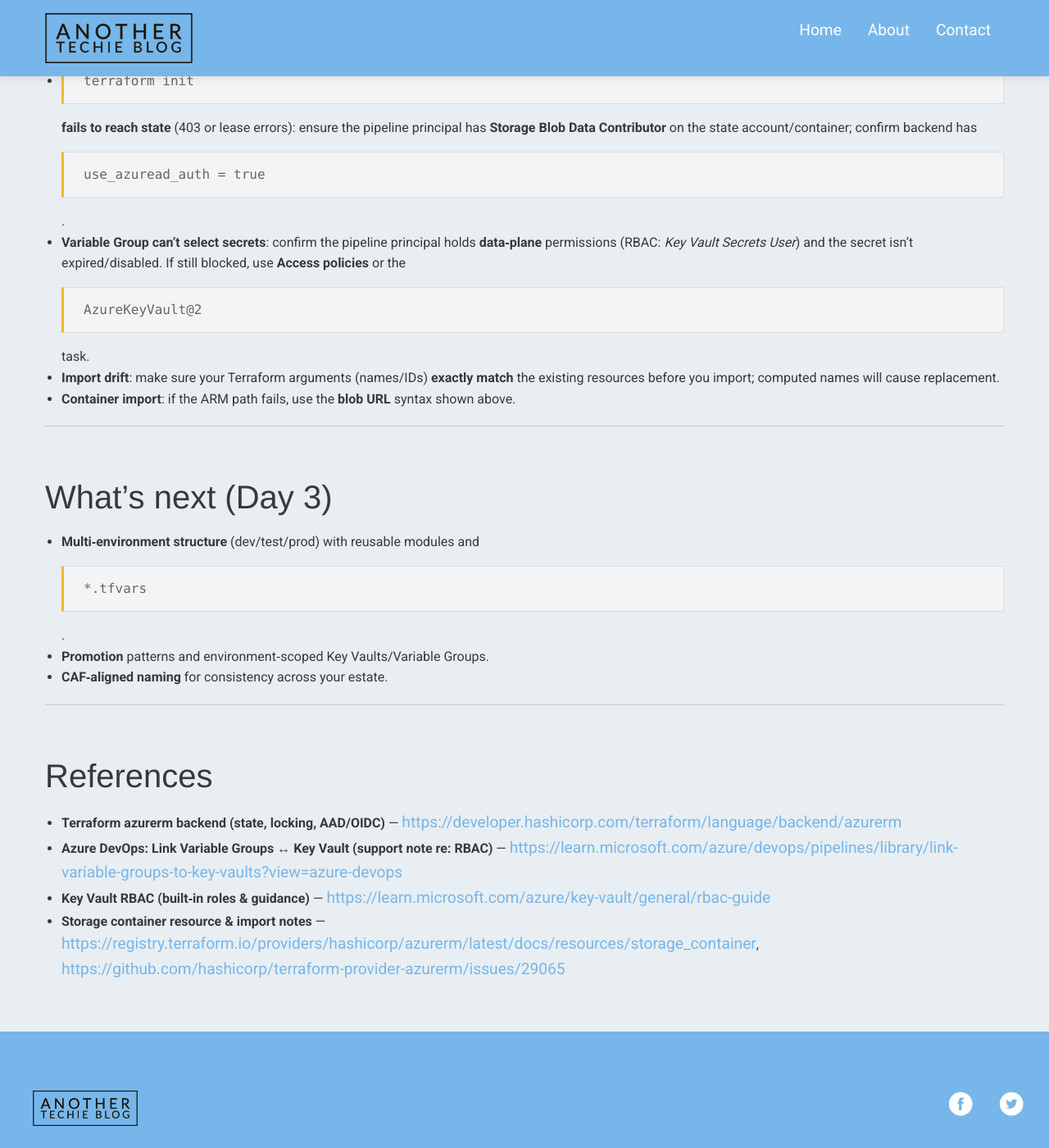
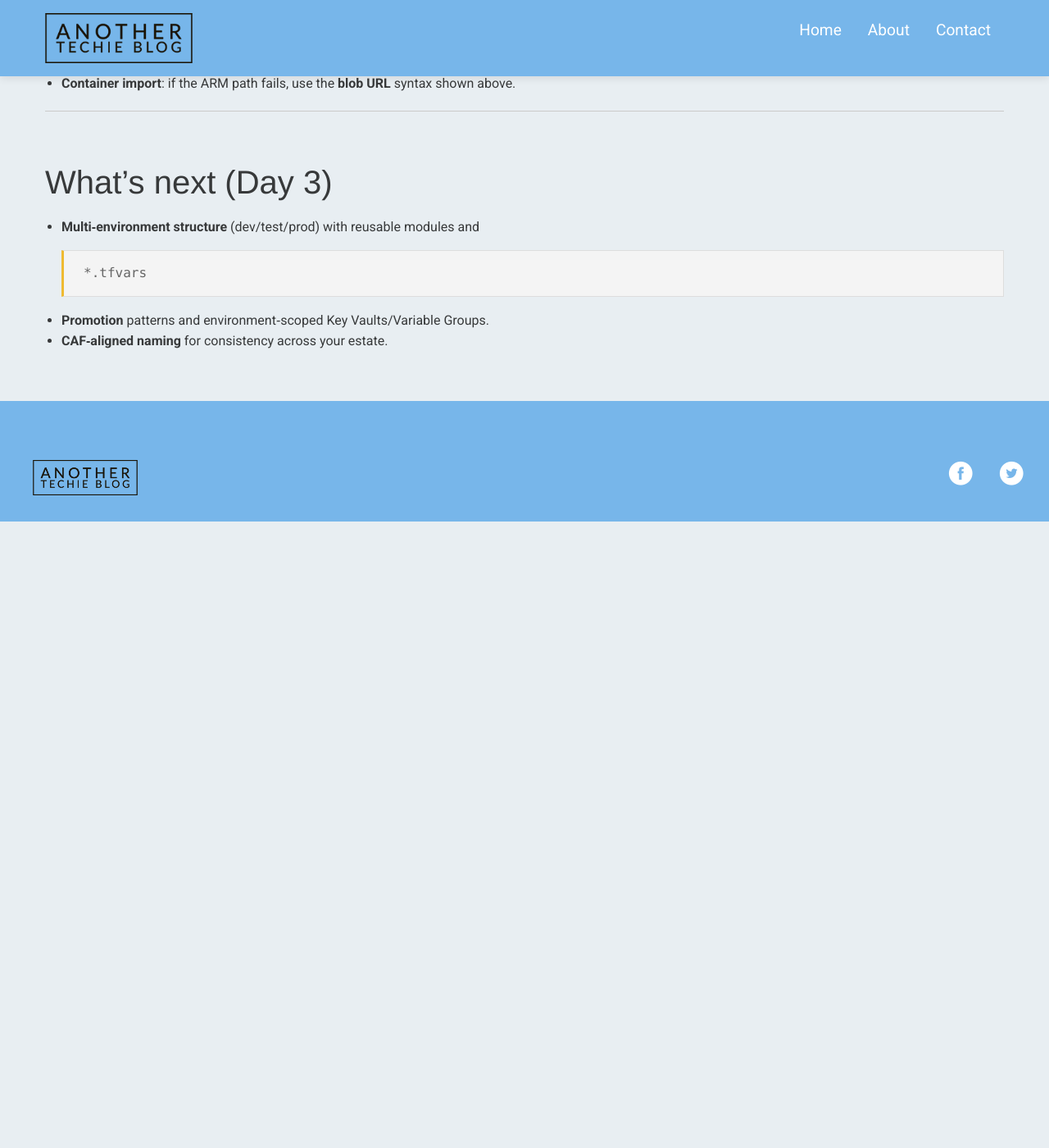
Before and after one commit to mdlister/Another-Techie-Blog, a Jekyll site: the page built from _posts/2025-09-20-Terraform-Mini-Series-Part-2.md, in a window 1280 px wide and 1400 px high, scrolled down 9360 px. Shown: the whole window at 82% size. Built offline with Jekyll 4.4.1, drawn with Linux system fonts in a browser that asks for light colours; comment, search, counter and statistics services are not loaded; after the commit the page ends 9996 px from its top, so only the background shows below that; some of the changed text lies outside the part shown.

Commit message:
day 2 formatting fixed

````diff
--- a/_posts/2025-09-20-Terraform-Mini-Series-Part-2.md
+++ b/_posts/2025-09-20-Terraform-Mini-Series-Part-2.md
@@ -240,7 +240,7 @@
 
 ## Step 3 — Link Key Vault to Azure DevOps (with RBAC) and use the secret at runtime
 
-1. **Pipelines → Library → + Variable group** (e.g., `tf-bootstrap-kv`).
+1. **Pipelines → Library → + Variable group** (e.g., tf-bootstrap-kv).
 2. Toggle **Link secrets from an Azure key vault as variables**.
 3. Choose your **ARM service connection** (WIF) and **Authorize**.
 4. Select your **Key Vault** and **Authorize**.
@@ -276,7 +276,7 @@
 ```
 
 > **How Variable Groups ↔ Key Vault works**: Only **secret names** are mapped; **values** are fetched at **runtime**. Updates to existing secret **values** flow automatically; adding/removing **new secret names** requires updating the Variable Group’s selected list.
-> **Important doc note:** Microsoft’s page currently says **RBAC‑mode vaults aren’t supported** for this Variable Group feature. In our testing, RBAC **did** work when the pipeline principal had **Key Vault Secrets User**; behavior may vary by tenant/rollout. If it fails for you, switch to **Access policies**, or keep **RBAC** and fetch with the `AzureKeyVault@2` task instead.
+> **Important doc note:** Microsoft’s page currently says **RBAC‑mode vaults aren’t supported** for this Variable Group feature. In our testing, RBAC **did** work when the pipeline principal had **Key Vault Secrets User**; behavior may vary by tenant/rollout. If it fails for you, switch to **Access policies**, or keep **RBAC** and fetch with the AzureKeyVault@2 task instead.
 > • ADO docs (support note): <https://learn.microsoft.com/azure/devops/pipelines/library/link-variable-groups-to-key-vaults?view=azure-devops>
 > • Key Vault RBAC guide: <https://learn.microsoft.com/azure/key-vault/general/rbac-guide>
 
@@ -284,8 +284,8 @@
 
 ## Troubleshooting
 
-- **`terraform init` fails to reach state** (403 or lease errors): ensure the pipeline principal has **Storage Blob Data Contributor** on the state account/container; confirm backend has `use_azuread_auth = true`.
-- **Variable Group can’t select secrets**: confirm the pipeline principal holds **data‑plane** permissions (RBAC: *Key Vault Secrets User*) and the secret isn’t expired/disabled. If still blocked, use **Access policies** or the **`AzureKeyVault@2`** task.
+- **`terraform init` fails to reach state** (403 or lease errors): ensure the pipeline principal has **Storage Blob Data Contributor** on the state account/container; confirm backend has `use_azuread_auth = true`
+- **Variable Group can’t select secrets**: confirm the pipeline principal holds **data‑plane** permissions (RBAC: *Key Vault Secrets User*) and the secret isn’t expired/disabled. If still blocked, use **Access policies** or the **AzureKeyVault@2** task.
 - **Import drift**: make sure your Terraform arguments (names/IDs) **exactly match** the existing resources before you import; computed names will cause replacement.
 - **Container import**: if the ARM path fails, use the **blob URL** syntax shown above.
 
@@ -293,17 +293,6 @@
 
 ## What’s next (Day 3)
 
-- **Multi‑environment structure** (dev/test/prod) with reusable modules and `*.tfvars`.
+- **Multi‑environment structure** (dev/test/prod) with reusable modules and `*.tfvars`
 - **Promotion** patterns and environment‑scoped Key Vaults/Variable Groups.
 - **CAF‑aligned naming** for consistency across your estate.
-
----
-
-## References
-
-- **Terraform azurerm backend (state, locking, AAD/OIDC)** — <https://developer.hashicorp.com/terraform/language/backend/azurerm>
-- **Azure DevOps: Link Variable Groups ↔ Key Vault (support note re: RBAC)** — <https://learn.microsoft.com/azure/devops/pipelines/library/link-variable-groups-to-key-vaults?view=azure-devops>
-- **Key Vault RBAC (built‑in roles & guidance)** — <https://learn.microsoft.com/azure/key-vault/general/rbac-guide>
-- **Storage container resource & import notes** — <https://registry.terraform.io/providers/hashicorp/azurerm/latest/docs/resources/storage_container>, <https://github.com/hashicorp/terraform-provider-azurerm/issues/29065>
-
-[Day 1 post]: /terraform-mini-series-part-1
````
